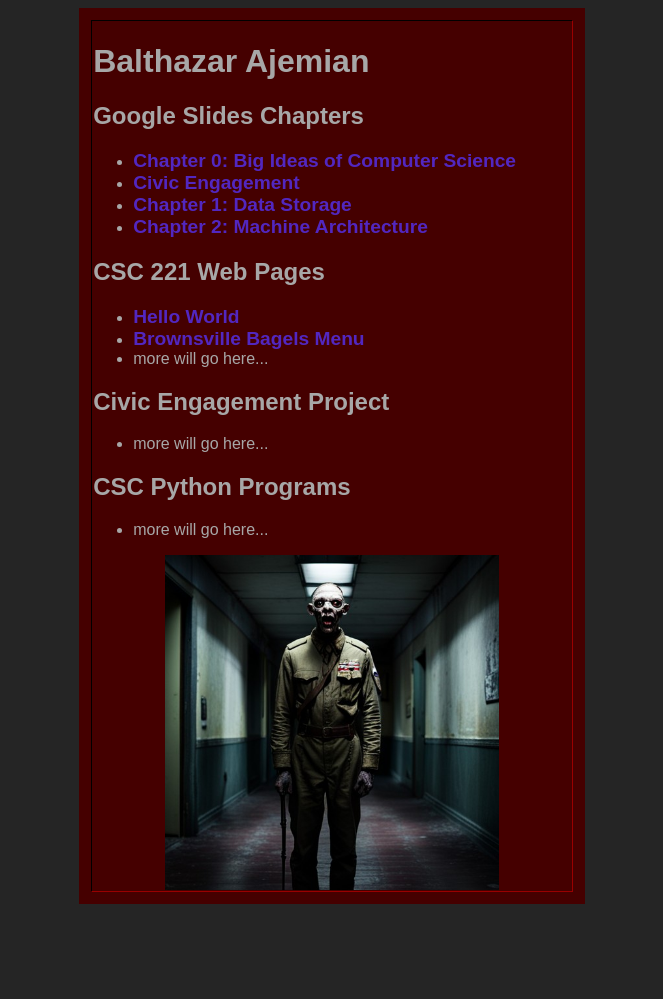
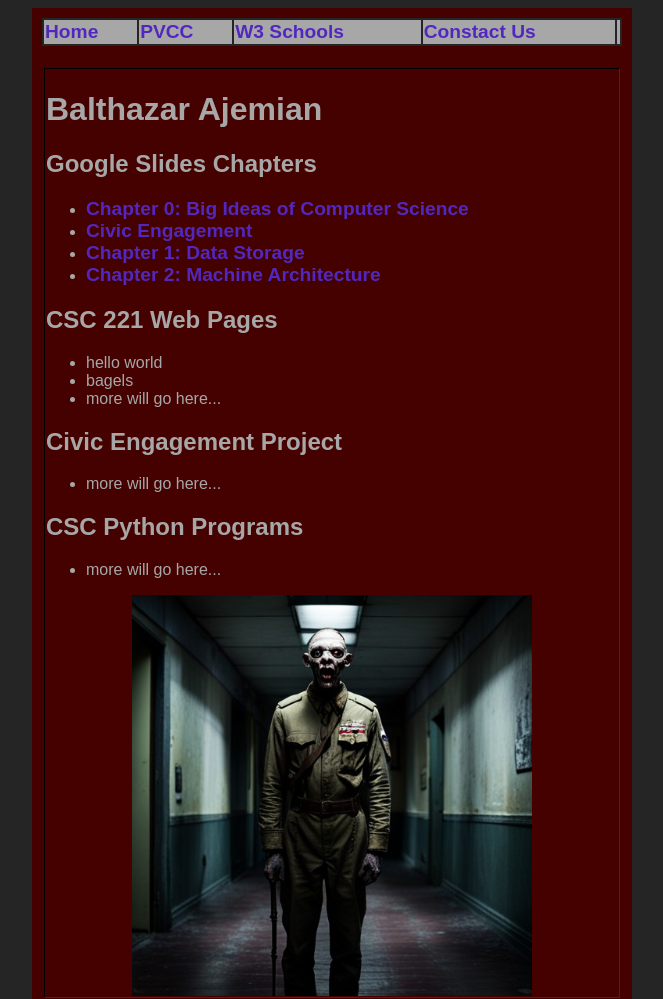
Before and after one commit to ZarAjem-pvcc/ZarAjem-pvcc.github.io., a plain HTML site: page index.html in a window 1280 px wide. Shown: the top 999 px of the page, without its empty margins (308-971 px from the left). Before the commit the page ends 912 px from the top, so only its background shows below. Drawn offline with Linux system fonts and the light colour scheme.

Commit message:
Update index.html navbar

```diff
--- a/index.html
+++ b/index.html
@@ -5,7 +5,7 @@
 
 <head>
         <title>Balthazar Ajemian</title>
-        <style>
+    <style>
         body{}
         h1{}
         h2{}
@@ -27,7 +27,16 @@
 </head>
 
 <body style="background-color:#252525; font-family:arial,helvetica,sans-serif;">
-<table border = "2" style="width:40%; color:#a7a7a7; background-color:#450000; margin: auto;">
+<table style="width: 600px;">
+    <tr style = "background-color:#a7a7a7; ">
+        <td><a href="index.html">Home</a></td>
+        <td><a href="https://www.pvcc.edu">PVCC</a></td>
+        <td><a href="https://www.w3schools.com/html/">W3 Schools</a></td>
+        <td><a href="contactus.html">Constact Us</a></td>
+        <td colspan = "4"></td>
+</table>
+<table border = "2" style="width: 600px;; color:#a7a7a7; background-color:#450000; margin: auto;">
+
 <tr> <td> <tl>
 <h1>Balthazar Ajemian</h1>
 
@@ -41,8 +50,8 @@
 
 <h2>CSC 221 Web Pages</h2>
 <ul>
-    <li><a href="helloworld.html">Hello World</a></li>
-    <li><a href="brownsvillebagelsmenu.html">Brownsville Bagels Menu</a></li>
+    <li>hello world</li>
+    <li>bagels</li>
     <li>more will go here...</li>
 </ul>
 <h2>Civic Engagement Project</h2>
```
